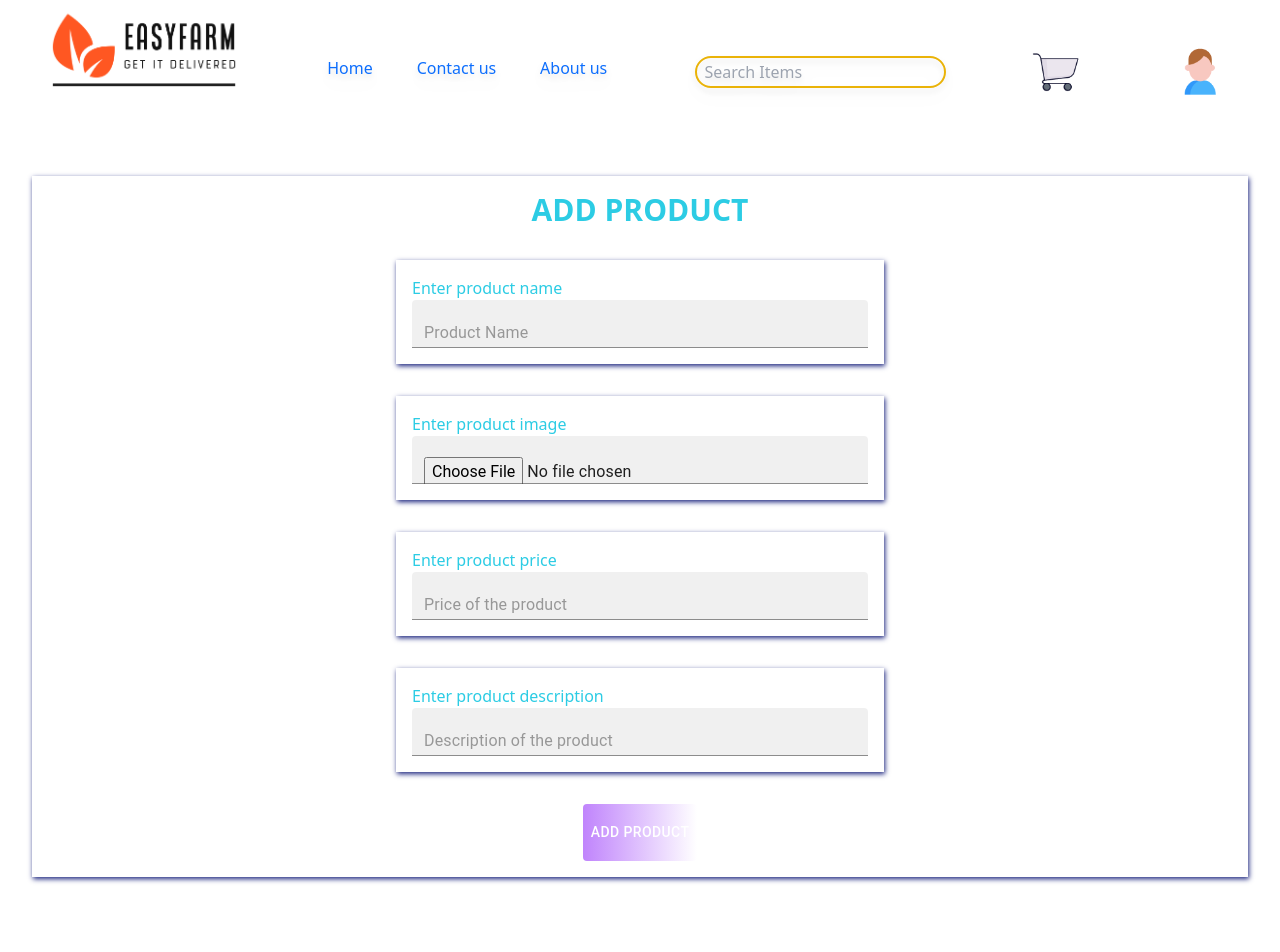
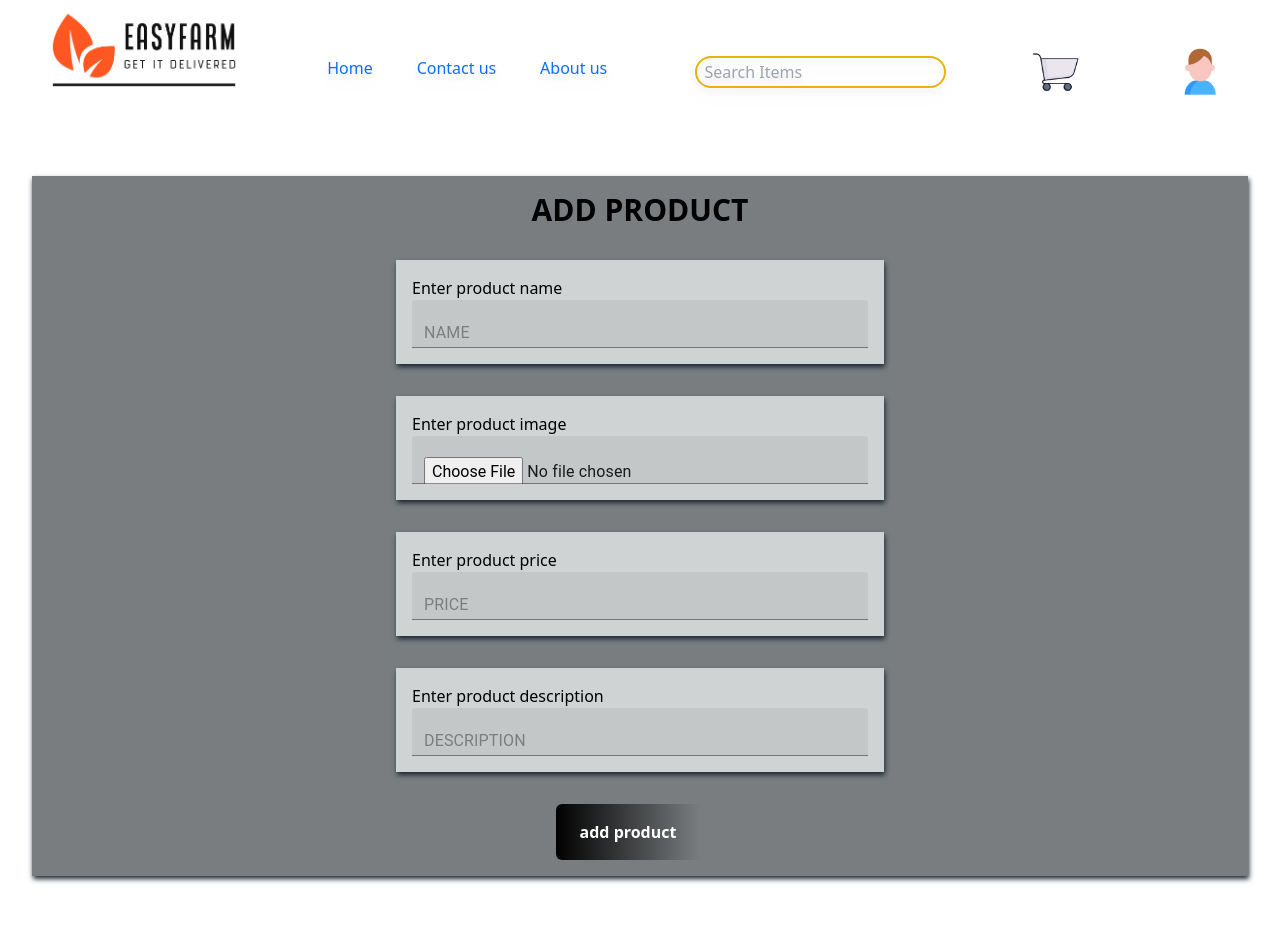
Before and after one commit to Masoom24/easy-farm, a React (Create React App) app: page /AddProduct in a window 1280 px wide. Shown: the top 952 px of the page. Built offline with nearby package versions, Linux system fonts and the light colour scheme; a web font is replaced by a local one.

Commit message:
changes in add product

```diff
--- a/src/App.js
+++ b/src/App.js
@@ -6,8 +6,8 @@ import Footer from './components/footer';
 import Login from './pages/login/Login'
 import Signup from './pages/login/Signup'
 import AddProduct from './pages/addproduct';
-//import ContactUs from './pages/contactus'
-//import AboutUs from './pages/aboutus'
+import ContactUs from './pages/contactus'
+import AboutUs from './pages/aboutus'
 import { BrowserRouter as Router, Route, Switch } from 'react-router-dom';
 import AuthRoute from './routes/AuthRoute';
 import PrivateRoute from './routes/PrivateRoute';
--- a/src/pages/aboutus/aboutstyle.css
+++ b/src/pages/aboutus/aboutstyle.css
@@ -19,7 +19,7 @@
 .inner-section{
     width: 55%;
     float: right;
-    background-color: #918d95;
+    background-color: #797D7F;
     padding: 140px;
     box-shadow: 13px 12px 8px rgba(0,0,0,0.3);
 
--- a/src/pages/aboutus/index.jsx
+++ b/src/pages/aboutus/index.jsx
@@ -10,7 +10,7 @@ const AboutUs = () =>{
             We're out on our own journeys to maximise - be the best at what we
             choose and care about the most - whether it be our impact, voice, potential, ideas,
             influence, well-being or more. Because when we maximise ourselves
-            in our inclusive teams, Flipkart is able to deliver the best imaginable value for
+            in our inclusive teams, EasyFarm is able to deliver the best imaginable value for
             our customers!
             </p>
             <div class="buttonclass">
--- a/src/pages/addproduct/index.jsx
+++ b/src/pages/addproduct/index.jsx
@@ -3,13 +3,26 @@ import TextField from '@mui/material/TextField';
 import React from 'react';
 import Container from '@mui/material/Container';
 
+
+
+
+
 function AddProduct() {
 
     const divStyles = {
-        boxShadow: '1px 2px 5px #1A237E',
+        boxShadow: '1px 3px 5px #1C2833',
         margin: '2em',
         padding: '1em',
-    };
+        background:'#797D7F',
+
+    };//#DDCDCA
+    const divStyles1 = {
+        boxShadow: '1px 3px 5px #1C2833',
+        margin: '2em',
+        padding: '1em',
+        background:'#D0D3D4',
+
+    };//#F2F3F4
 
     return (
 
@@ -17,39 +30,43 @@ function AddProduct() {
         <div style={divStyles} >
             <Container maxWidth="sm" >
 
-                <h1 style={{ color: '#2ccce4' }} className="text-3xl font-bold">
+                <h1 style={{ color: 'black' }} className="text-3xl font-bold">
                     <center>ADD PRODUCT</center>
                 </h1>
 
-                <div style={divStyles}>
-                    <label style={{ color: '#2ccce4' }}>Enter product name</label>
-                    <TextField variant="filled" size='small' placeholder="Product Name" fullWidth>
+                <div style={divStyles1}>
+                    <label style={{ color: 'black' }}>Enter product name</label>
+                    <TextField variant="filled" size='small' placeholder="NAME" fullWidth>
                     </TextField><br />
                 </div>
 
-                <div style={divStyles}>
-                    <label style={{ color: '#2ccce4' }}>Enter product image</label>
-                    <TextField type="file" variant="filled" size='small' placeholder='Upload images' fullWidth>
+                <div style={divStyles1}>
+                    <label style={{ color: 'black' }}>Enter product image</label>
+                    <TextField type="file" variant="filled" size='small' placeholder='IMAGE' fullWidth>
                     </TextField>
 
                 </div>
-                <div style={divStyles}>
-                    <label style={{ color: '#2ccce4' }}>Enter product price</label>
-                    <TextField variant="filled" size='small' placeholder="Price of the product" fullWidth>
+                <div style={divStyles1}>
+                    <label style={{ color: 'black' }}>Enter product price</label>
+                    <TextField variant="filled" size='small' placeholder="PRICE" fullWidth>
                     </TextField>
                 </div>
 
                 <div>
                 </div>
-                <div style={divStyles}>
-                    <label style={{ color: '#2ccce4' }}>Enter product description</label>
-                    <TextField variant="filled" size='small' placeholder="Description of the product" fullWidth>
+                <div style={divStyles1}>
+                    <label style={{ color: 'black' }}>Enter product description</label>
+                    <TextField variant="filled" size='small' placeholder="DESCRIPTION" fullWidth>
                     </TextField>
                 </div>
 
-                <div className='flex justify-center items-center'>
-                    <Button className="flex justify-center items-center bg-gradient-to-r from-purple-400 to cyan-500 hover:from-pink-500 hover:to-orange-500 text-white font-semibold px-6 py-3 rounded-md">
-                        add product
+                <div style={{
+                     display: "flex",
+                     justifyContent: "center",
+                     alignItems: "center"
+                     }}>
+                    <Button class="bg-gradient-to-r from-black to gray-400 hover:from-gray-500 hover:to-black text-white font-semibold px-6 py-3 rounded-md mr-6">
+                        <center>add product</center>
                     </Button>
                 </div>
 
--- a/src/pages/contactus/contactstyle.css
+++ b/src/pages/contactus/contactstyle.css
@@ -12,7 +12,8 @@
     display: flex;
     justify-content: center;
     align-items: center;
-    background: url("./bg7.png");
+    /*background: url("./bg7.png");*/
+    background-color:#797D7F;
 
 }
 
```
